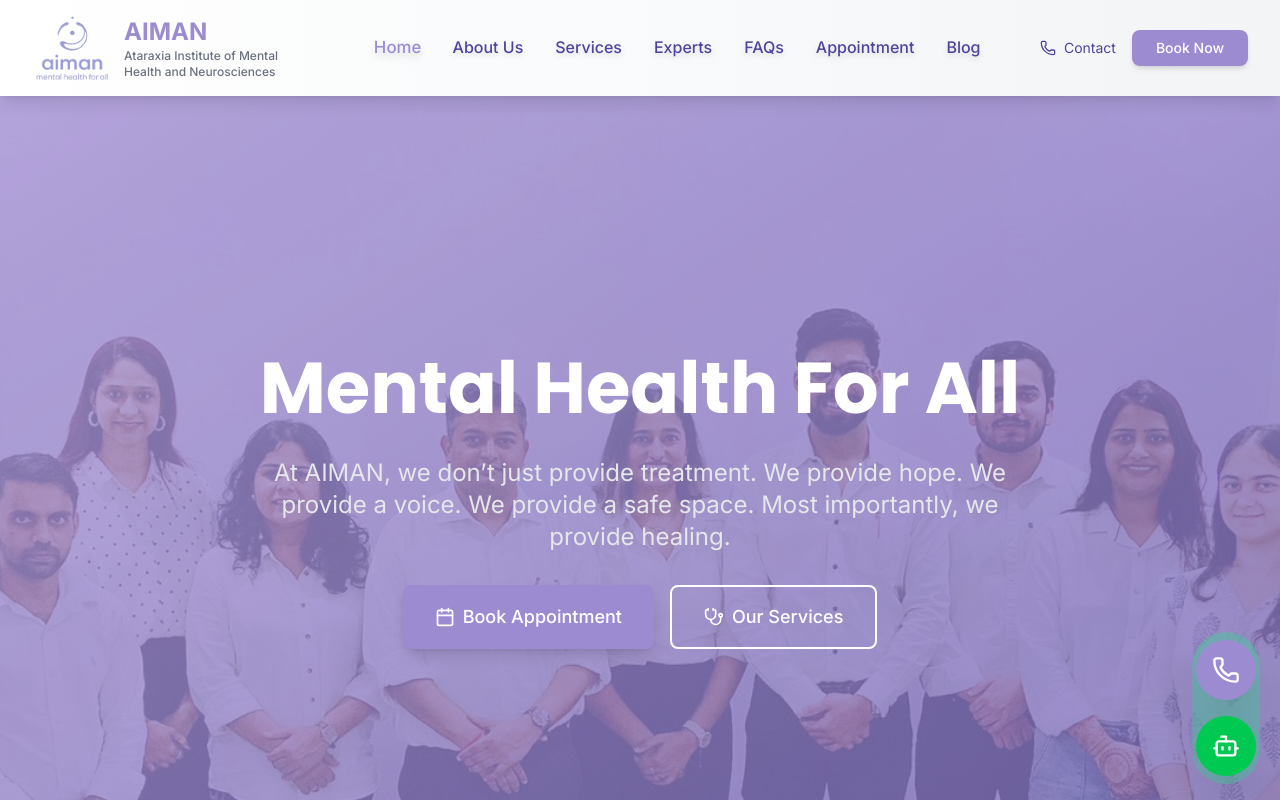
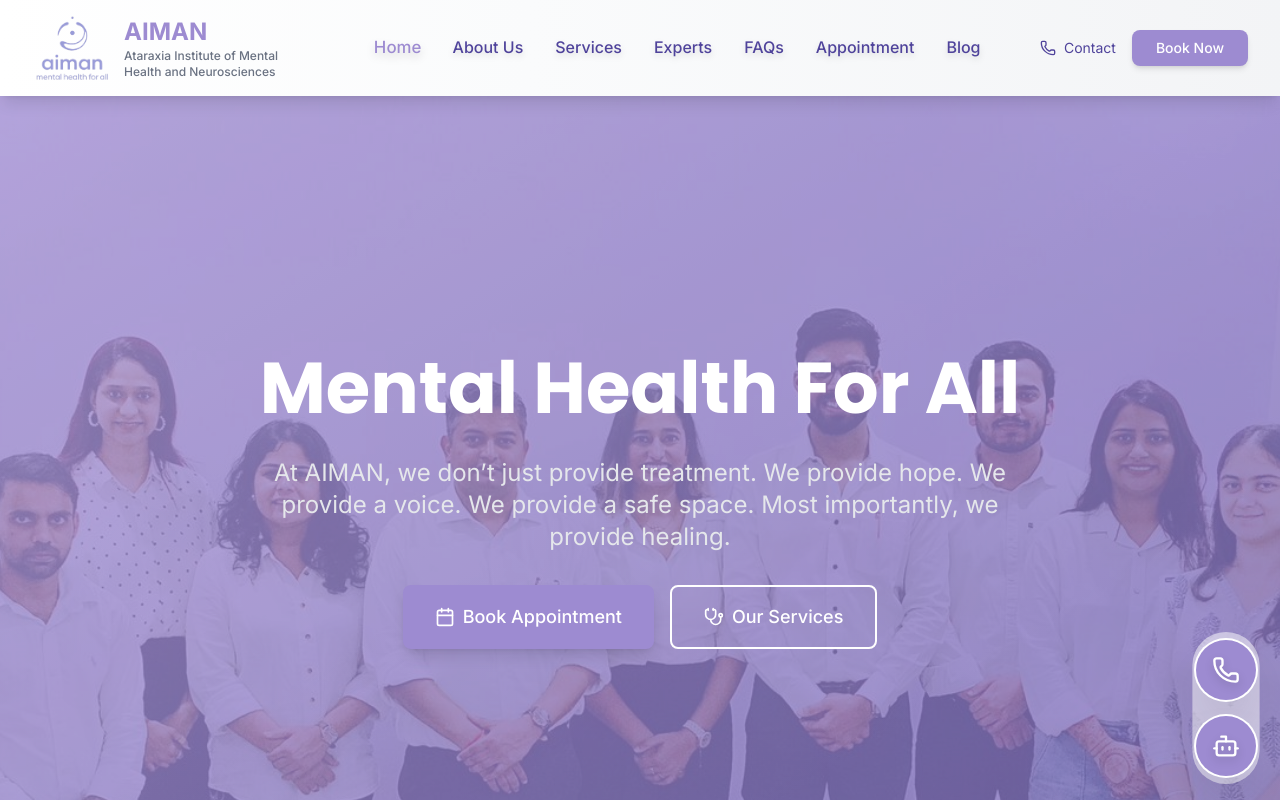
Before and after one commit to Darshil-Ag/hosting_aiman, a React (Vite) app: page / in a window 1280 px wide. Shown: the top 800 px of the page. Built offline with nearby package versions, Linux system fonts and the light colour scheme.

Commit message:
chatbot appearance changed

```diff
--- a/src/components/Chatbot.jsx
+++ b/src/components/Chatbot.jsx
@@ -47,9 +47,9 @@ const Chatbot = () => {
   }, [messages])
 
   const mainMenuOptions = [
-    { id: 'services', label: '📋 Our Services', icon: Heart, color: 'bg-blue-500' },
-    { id: 'doctors', label: '👨‍⚕️ Our Experts', icon: Users, color: 'bg-green-500' },
-    { id: 'appointment', label: '📅 Book Appointment', icon: Calendar, color: 'bg-purple-500' },
+    { id: 'services', label: '📋 Our Services', icon: Heart, color: 'bg-primary-500' },
+    { id: 'doctors', label: '👨‍⚕️ Our Experts', icon: Users, color: 'bg-primary-600' },
+    { id: 'appointment', label: '📅 Book Appointment', icon: Calendar, color: 'bg-primary-700' },
     { id: 'contact', label: '📞 Contact Information', icon: Phone, color: 'bg-red-500' },
     { id: 'location', label: '📍 Location & Directions', icon: MapPin, color: 'bg-orange-500' },
     { id: 'hours', label: '🕐 Operating Hours', icon: Clock, color: 'bg-indigo-500' }
@@ -86,14 +86,16 @@ const Chatbot = () => {
     setChatHistory(prev => [...prev, newMessage])
   }
 
-  const handleMenuSelection = (menuId) => {
+  const handleMenuSelection = (menuId, skipUserMessage = false) => {
     const selectedOption = mainMenuOptions.find(opt => opt.id === menuId)
 
-    // Add user selection message
+    // Add user selection message unless skipped
+    if (!skipUserMessage) {
       addMessage({
         type: 'user',
         text: selectedOption.label
       })
+    }
 
     // Handle different menu options
     switch (menuId) {
@@ -203,23 +205,47 @@ const Chatbot = () => {
   }
 
   const handleOptionClick = (option) => {
+    // If it's a back button, reset to main menu
+    if (option.id === 'back-main') {
       // Add user selection message
       addMessage({
         type: 'user',
         text: option.label
       })
-
-    // If it's a back button, reset to main menu
-    if (option.id === 'back-main') {
       setCurrentMenu('main')
       setTimeout(() => {
+        const mainMenuOptionsList = mainMenuOptions.map(opt => ({
+          id: opt.id,
+          label: opt.label,
+          action: null // Will be handled by checking if it's a main menu option
+        }))
         addMessage({
           type: 'bot',
           text: "How can I help you today?",
+          options: mainMenuOptionsList
         })
       }, 300)
       return
     }
+
+    // Check if this is a main menu option (has id that matches mainMenuOptions)
+    const isMainMenuOption = mainMenuOptions.some(opt => opt.id === option.id)
+    if (isMainMenuOption && !option.action) {
+      // Add user selection message first
+      addMessage({
+        type: 'user',
+        text: option.label
+      })
+      // Call the menu selection logic, skipping user message since we already added it
+      handleMenuSelection(option.id, true)
+      return
+    }
+
+    // For other options, add user message and execute action
+    addMessage({
+      type: 'user',
+      text: option.label
+    })
 
     // Execute the action
     if (option.action) {
@@ -268,10 +294,10 @@ Thank you!`
             whileHover={{ scale: 1.1 }}
             whileTap={{ scale: 0.95 }}
             onClick={handleCall}
-            className="bg-primary-600 hover:bg-primary-700 text-white rounded-full p-3 sm:p-4 shadow-2xl flex items-center justify-center transition-colors duration-200 group relative"
+            className="bg-primary-600 hover:bg-primary-700 text-white rounded-full p-3 sm:p-4 shadow-2xl flex items-center justify-center transition-colors duration-200 group relative ring-2 ring-white ring-opacity-50 backdrop-blur-sm"
             aria-label="Call us"
           >
-            <Phone className="w-5 h-5 sm:w-7 sm:h-7" />
+            <Phone className="w-5 h-5 sm:w-7 sm:h-7 drop-shadow-lg" />
 
             {/* Tooltip */}
             <div className="absolute right-full mr-3 top-1/2 transform -translate-y-1/2 bg-gray-900 text-white px-3 py-2 rounded-lg text-sm whitespace-nowrap opacity-0 group-hover:opacity-100 transition-opacity duration-200 pointer-events-none">
@@ -281,7 +307,7 @@ Thank you!`
 
           {/* Pulse Animation */}
           <motion.div
-            className="absolute inset-0 bg-primary-400 rounded-full -z-10"
+            className="absolute inset-0 bg-white bg-opacity-40 rounded-full -z-10"
             animate={{
               scale: [1, 1.3, 1],
               opacity: [0.5, 0, 0.5],
@@ -309,10 +335,10 @@ Thank you!`
                 resetChat()
               }
             }}
-            className={`${isOpen ? 'bg-red-500 hover:bg-red-600' : 'bg-green-500 hover:bg-green-600'} text-white rounded-full p-3 sm:p-4 shadow-2xl flex items-center justify-center transition-colors duration-200 group relative`}
+            className={`${isOpen ? 'bg-red-500 hover:bg-red-600' : 'bg-primary-600 hover:bg-primary-700'} text-white rounded-full p-3 sm:p-4 shadow-2xl flex items-center justify-center transition-colors duration-200 group relative ring-2 ring-white ring-opacity-50 backdrop-blur-sm`}
             aria-label="Chat with us"
           >
-            {isOpen ? <X className="w-5 h-5 sm:w-7 sm:h-7" /> : <Bot className="w-5 h-5 sm:w-7 sm:h-7" />}
+            {isOpen ? <X className="w-5 h-5 sm:w-7 sm:h-7 drop-shadow-lg" /> : <Bot className="w-5 h-5 sm:w-7 sm:h-7 drop-shadow-lg" />}
 
             {/* Tooltip */}
             <div className="absolute right-full mr-3 top-1/2 transform -translate-y-1/2 bg-gray-900 text-white px-3 py-2 rounded-lg text-sm whitespace-nowrap opacity-0 group-hover:opacity-100 transition-opacity duration-200 pointer-events-none">
@@ -322,7 +348,7 @@ Thank you!`
 
           {/* Pulse Animation */}
           <motion.div
-            className="absolute inset-0 bg-green-400 rounded-full -z-10"
+            className="absolute inset-0 bg-white bg-opacity-40 rounded-full -z-10"
             animate={{
               scale: [1, 1.3, 1],
               opacity: [0.5, 0, 0.5],
@@ -398,8 +424,8 @@ Thank you!`
               ))}
               <div ref={messagesEndRef} />
 
-              {/* Main Menu Options - Show when no bot response with options exists */}
-              {messages.length <= 1 && currentMenu === 'main' && (
+              {/* Main Menu Options - Show when welcome message only or when explicitly showing main menu */}
+              {currentMenu === 'main' && messages.length === 1 && !messages[0].options && (
                 <div className="grid grid-cols-2 gap-1.5 sm:gap-2 mt-3 sm:mt-4">
                   {mainMenuOptions.map((option) => (
                     <button
```
Lines whose indentation alone changed are shown as unchanged.
